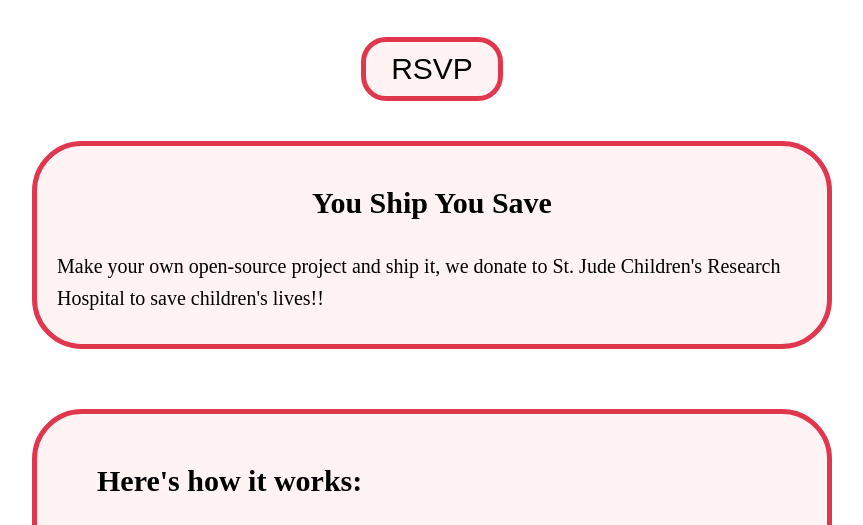
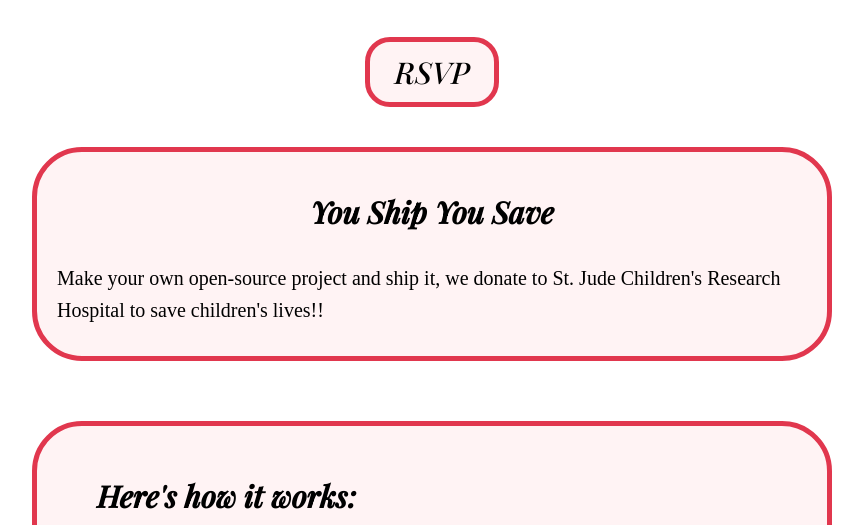
Before and after one commit to mperitv/save-website, a website: page index.html in a window 1280 px wide. Shown: the part 271-796 px from the top of the page, without its empty margins (208-1071 px from the left). Drawn offline with Linux system fonts and the light colour scheme.

Commit message:
Add PlayfairDisplay font and apply it to headings and buttons

```diff
--- a/style.css
+++ b/style.css
@@ -1,3 +1,7 @@
+@font-face {
+    font-family: 'PlayfairDisplay';
+    src: url('fonts/PlayfairDisplay-MediumItalic.ttf') format('truetype');
+}
 header {
     margin-top: 100px;
 }
@@ -7,6 +11,8 @@ header {
 }
 h3 {
     font-size: 30px;
+    font-family: 'PlayfairDisplay', sans-serif;
+
 }
 
 p {
@@ -24,6 +30,7 @@ button {
     cursor: pointer;
     margin-top: 30px;
     background-color: #fff3f4;
+    font-family: 'PlayfairDisplay', sans-serif;
 }
 
 button:hover {
```
Also changed, not shown: fonts/PlayfairDisplay-Italic.ttf (added), fonts/PlayfairDisplay-MediumItalic.ttf (added), fonts/PlayfairDisplay.ttf (added).
